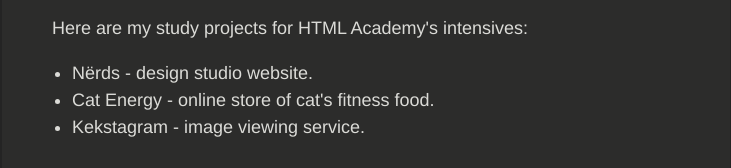
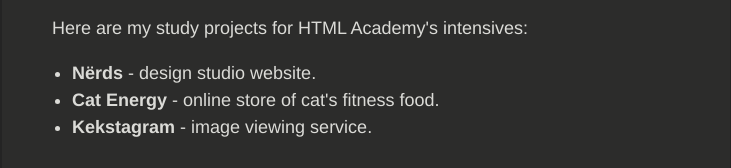
Before and after one commit to darya-d/rsschool-cv, a plain HTML site: page index.html in a window 1280 px wide. Shown: the part 731-899 px from the top of the page, without its empty margins (274-1005 px from the left). Drawn offline with nearby package versions, Linux system fonts and the light colour scheme.

Commit message:
feat: add gh-pages links to my lovely projects

```diff
--- a/index.html
+++ b/index.html
@@ -47,9 +47,9 @@
           <h2 class="title">Experience</h2>
           <p class="description">Here are my study projects for HTML Academy's intensives:</p>
           <ul class="experience__list">
-            <li class="experience__item">Nёrds - design studio website.</li>
-            <li class="experience__item">Cat Energy - online store of cat's fitness food.</li>
-            <li class="experience__item">Kekstagram - image viewing service.</li>
+            <li class="experience__item"><a href="https://darya-d.github.io/896583-nerds-24/">Nёrds</a> - design studio website.</li>
+            <li class="experience__item"><a href="https://darya-d.github.io/896583-cat-energy-16/source/">Cat Energy</a> - online store of cat's fitness food.</li>
+            <li class="experience__item"><a href="https://darya-d.github.io/896583-kekstagram-17/">Kekstagram</a> - image viewing service.</li>
           </ul>
         </section>
 
```
